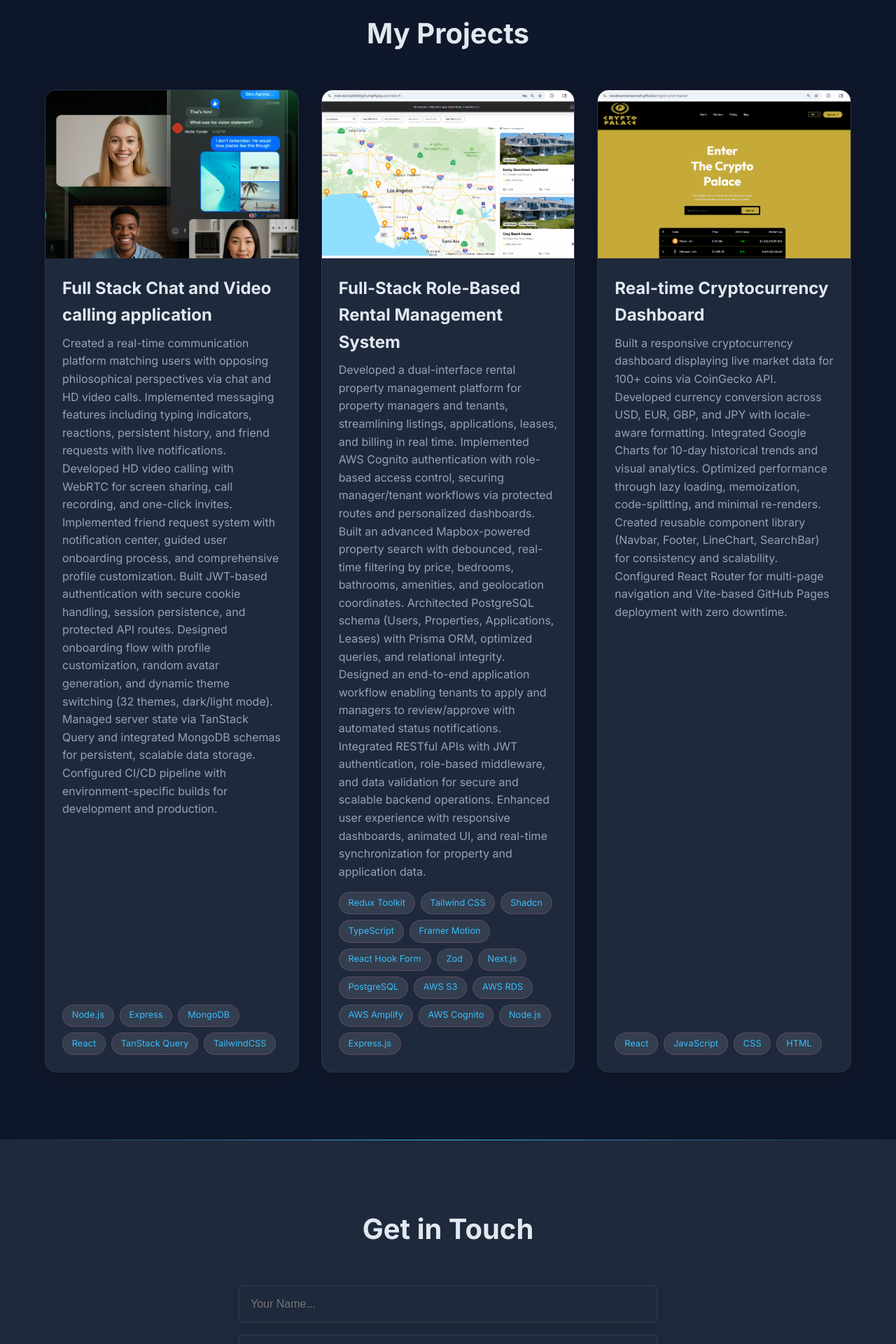
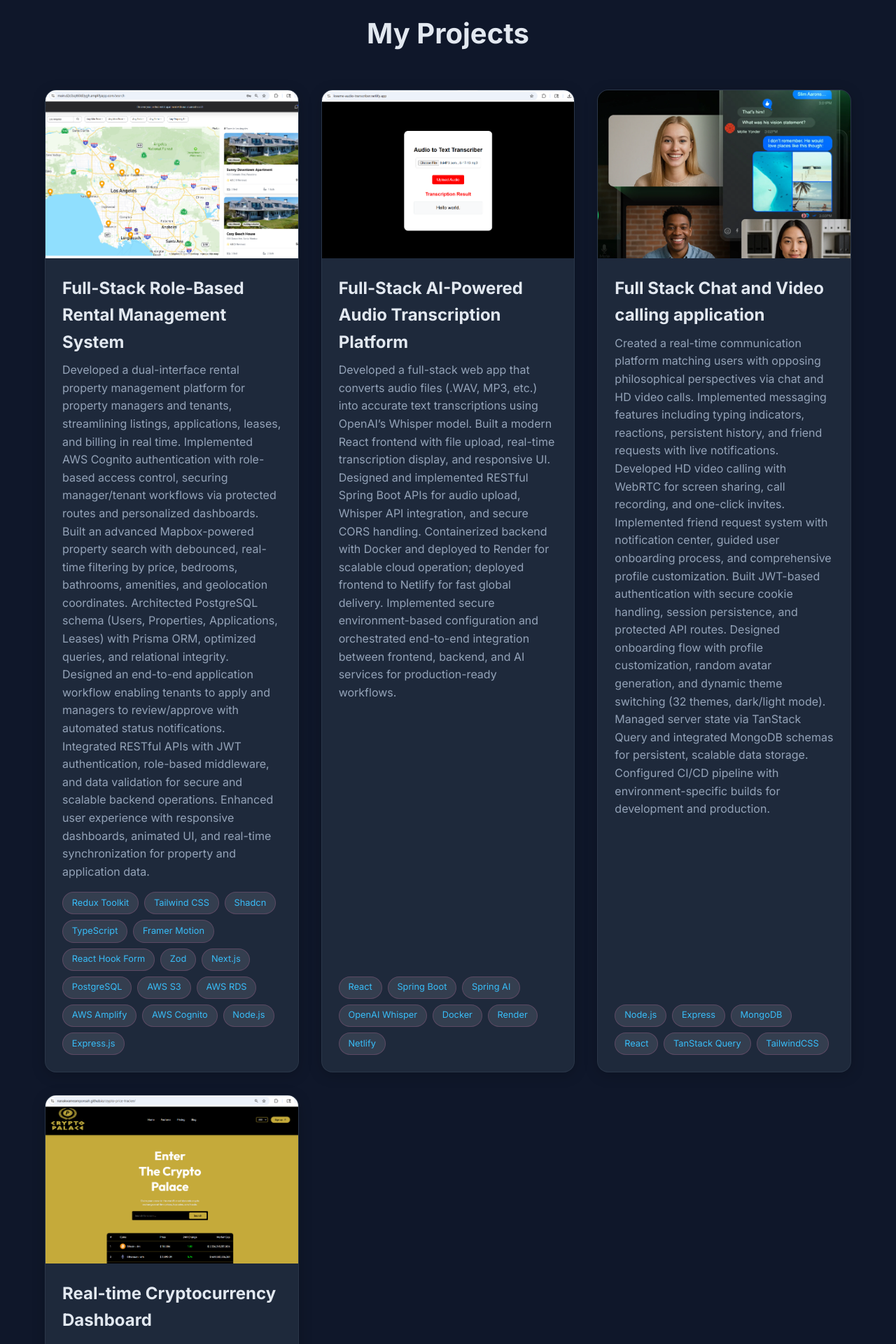
Before and after one commit to NanaKwameAmponsah/personal-portfolio, a React (Vite) app: page / in a window 1280 px wide. Shown: the part 880-2800 px from the top of the page at 70% size. Built offline with nearby package versions, Linux system fonts and the light colour scheme; no server answers.

Commit message:
added new project, tweaked hero section

```diff
--- a/src/components/Hero.jsx
+++ b/src/components/Hero.jsx
@@ -104,8 +104,8 @@ export const Hero = () => {
 codename: "Nana Kwame Amponsah",
 stack: {
     languages: ["JavaScript", "TypeScript", "SQL", "Python", "Java", "C++"],
-    libraries/frameworks: ["React", "Next.js", "TailwindCSS", "Redux Toolkit", "React Query (TanStack)", "Zustand", "Node.js/Express", "Flask", "Prisma"],
-    Developer tools: ["Git", "GitHub & GitHub Actions (CI/CD)", "Docker", "PM2", "Gradle", "nodemon", "pytest", "Jest" , "Vite", "Junit"],
+    libraries/frameworks: ["React", "Next.js", "Spring Boot", "Spring AI", "TailwindCSS", "Redux Toolkit", "React Query (TanStack)", "Zustand", "Node.js/Express", "Flask", "Prisma"],
+    Developer tools: ["Git", "GitHub & GitHub Actions (CI/CD)", "Docker", "PM2", "Gradle", "nodemon", "pytest", "Jest", "Vite", "Junit"],
     Databases & Cloud Services: ["MongoDB", "PostgreSQL", "AWS (S3, EC2, RDS, Cognito)"]
 },
 };`}
--- a/src/components/Projects.jsx
+++ b/src/components/Projects.jsx
@@ -43,32 +43,6 @@ const Projects = () => {
           className="project-card"
           variants={fadeInUp}
           whileHover={{ y: -10, transition: { duration: 0.2 } }}
-          onClick={() => window.open('https://mind-swap.onrender.com/login', '_blank')}
-          style={{ cursor: 'pointer' }}
-        >
-          <motion.div
-            className="project-image"
-            style={{ backgroundImage: "url('/projects/mindswap.png')" }}
-            whileHover={{ scale: 1.05, transition: { duration: 0.2 } }}
-          />
-          <h3> Full Stack Chat and Video calling application</h3>
-          <p>
-Created a real-time communication platform matching users with opposing philosophical perspectives via chat and HD video calls. Implemented messaging features including typing indicators, reactions, persistent history, and friend requests with live notifications. Developed HD video calling with WebRTC for screen sharing, call recording, and one-click invites. Implemented friend request system with notification center, guided user onboarding process, and comprehensive profile customization.  Built JWT-based authentication with secure cookie handling, session persistence, and protected API routes. Designed onboarding flow with profile customization, random avatar generation, and dynamic theme switching (32 themes, dark/light mode). Managed server state via TanStack Query and integrated MongoDB schemas for persistent, scalable data storage. Configured CI/CD pipeline with environment-specific builds for development and production.
-          </p>
-          <div className="project-tech">
-            <span>Node.js</span>
-            <span>Express</span>
-            <span>MongoDB</span>
-            <span>React</span>
-            <span>TanStack Query</span>
-            <span>TailwindCSS</span>
-          </div>
-        </motion.div>
-
-        <motion.div
-          className="project-card"
-          variants={fadeInUp}
-          whileHover={{ y: -10, transition: { duration: 0.2 } }}
           onClick={() => window.open('https://main.d2c0sqt60d3ygh.amplifyapp.com/', '_blank')}
           style={{ cursor: 'pointer' }}
         >
@@ -102,6 +76,60 @@ Developed a dual-interface rental property management platform for property mana
             <span>Express.js</span>
           </div>
         </motion.div>
+        <motion.div
+          className="project-card"
+          variants={fadeInUp}
+          whileHover={{ y: -10, transition: { duration: 0.2 } }}
+          onClick={() => window.open('https://kwame-audio-transcriber.netlify.app/', '_blank')}
+          style={{ cursor: 'pointer' }}
+        >
+          <motion.div
+            className="project-image"
+            style={{ backgroundImage: "url('/projects/audio-transcriber.png')" }}
+            whileHover={{ scale: 1.05, transition: { duration: 0.2 } }}
+          />
+          <h3> Full-Stack AI-Powered Audio Transcription Platform</h3>
+          <p>
+Developed a full-stack web app that converts audio files (.WAV, MP3, etc.) into accurate text transcriptions using OpenAI’s Whisper model. Built a modern React frontend with file upload, real-time transcription display, and responsive UI. Designed and implemented RESTful Spring Boot APIs for audio upload, Whisper API integration, and secure CORS handling. Containerized backend with Docker and deployed to Render for scalable cloud operation; deployed frontend to Netlify for fast global delivery. Implemented secure environment-based configuration and orchestrated end-to-end integration between frontend, backend, and AI services for production-ready workflows.
+          </p>
+          <div className="project-tech">
+            <span>React</span>
+            <span>Spring Boot</span>
+            <span>Spring AI</span>
+            <span>OpenAI Whisper</span>
+            <span>Docker</span>
+            <span>Render</span>
+            <span>Netlify</span>
+          </div>
+        </motion.div>
+
+
+        <motion.div
+          className="project-card"
+          variants={fadeInUp}
+          whileHover={{ y: -10, transition: { duration: 0.2 } }}
+          onClick={() => window.open('https://mind-swap.onrender.com/login', '_blank')}
+          style={{ cursor: 'pointer' }}
+        >
+          <motion.div
+            className="project-image"
+            style={{ backgroundImage: "url('/projects/mindswap.png')" }}
+            whileHover={{ scale: 1.05, transition: { duration: 0.2 } }}
+          />
+          <h3> Full Stack Chat and Video calling application</h3>
+          <p>
+Created a real-time communication platform matching users with opposing philosophical perspectives via chat and HD video calls. Implemented messaging features including typing indicators, reactions, persistent history, and friend requests with live notifications. Developed HD video calling with WebRTC for screen sharing, call recording, and one-click invites. Implemented friend request system with notification center, guided user onboarding process, and comprehensive profile customization.  Built JWT-based authentication with secure cookie handling, session persistence, and protected API routes. Designed onboarding flow with profile customization, random avatar generation, and dynamic theme switching (32 themes, dark/light mode). Managed server state via TanStack Query and integrated MongoDB schemas for persistent, scalable data storage. Configured CI/CD pipeline with environment-specific builds for development and production.
+          </p>
+          <div className="project-tech">
+            <span>Node.js</span>
+            <span>Express</span>
+            <span>MongoDB</span>
+            <span>React</span>
+            <span>TanStack Query</span>
+            <span>TailwindCSS</span>
+          </div>
+        </motion.div>
+
 
         <motion.div
           className="project-card"
```
Also changed, not shown: public/projects/audio-transcriber.png (added).
